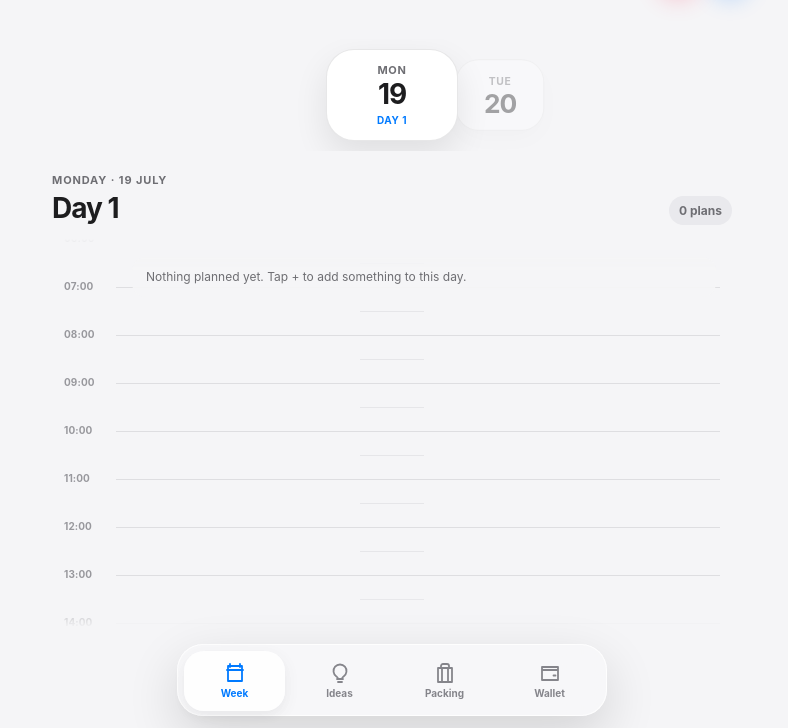
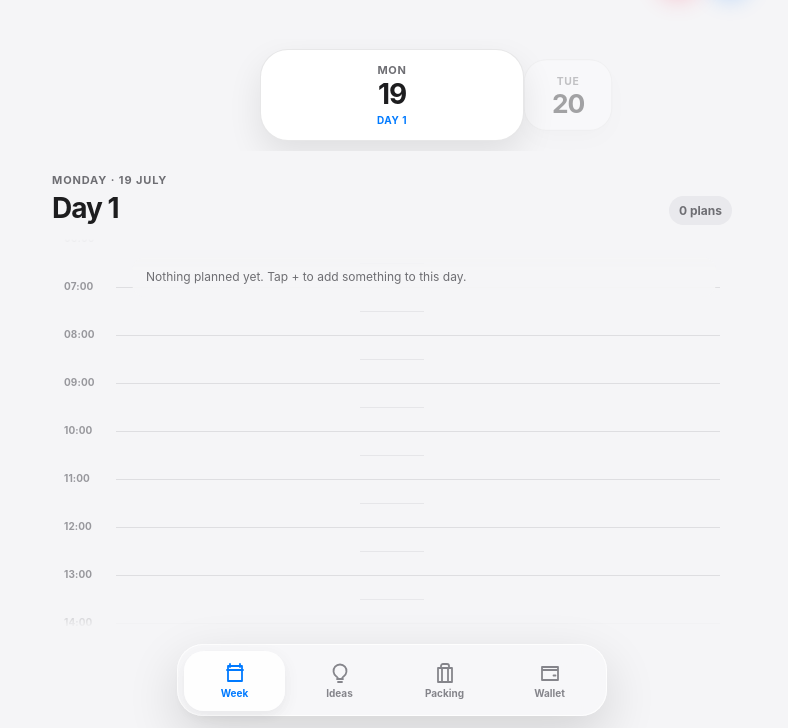
Before and after one commit to Gonebreazy2206/Zante-2027, a website: page index.html in a window 1280 px wide. Shown: the part 72-800 px from the top of the page, without its empty margins (248-1036 px from the left). Drawn offline with Linux system fonts and the light colour scheme.

Commit message:
Double selected day card width

```diff
--- a/css/styles.css
+++ b/css/styles.css
@@ -33,10 +33,10 @@ main{flex:1;min-height:0;width:min(720px,100%);margin:0 auto;padding:10px 18px c
 .day-card{position:absolute;border:1px solid var(--line);background:#fff;color:var(--text);display:flex;flex-direction:column;align-items:center;justify-content:center;transition:transform .28s cubic-bezier(.2,.85,.2,1),opacity .28s ease,filter .28s ease;box-shadow:0 10px 28px rgba(0,0,0,.05)}
 .day-card small{font-size:11px;font-weight:700;color:var(--secondary);text-transform:uppercase;letter-spacing:.06em}
 .day-card strong{margin-top:3px;font-size:28px;line-height:1;letter-spacing:-.04em}
-.day-card.current{z-index:3;width:132px;height:92px;border-radius:28px;background:#fff;box-shadow:0 14px 34px rgba(0,0,0,.09)}
+.day-card.current{z-index:3;width:264px;height:92px;border-radius:28px;background:#fff;box-shadow:0 14px 34px rgba(0,0,0,.09)}
 .day-card.adjacent{z-index:2;width:94px;height:76px;border-radius:24px;opacity:.38;filter:saturate(.75);cursor:pointer}
-.day-card.previous{transform:translateX(-108px) scale(.94)}
-.day-card.next{transform:translateX(108px) scale(.94)}
+.day-card.previous{transform:translateX(-176px) scale(.94)}
+.day-card.next{transform:translateX(176px) scale(.94)}
 .day-card.placeholder{pointer-events:none;opacity:0}
 .day-position{display:block;margin-top:6px;color:var(--blue);font-size:10px;font-weight:750;letter-spacing:.05em}
 .day-heading,.section-heading{display:flex;align-items:flex-end;justify-content:space-between;gap:12px;margin:0 2px 14px}
```
